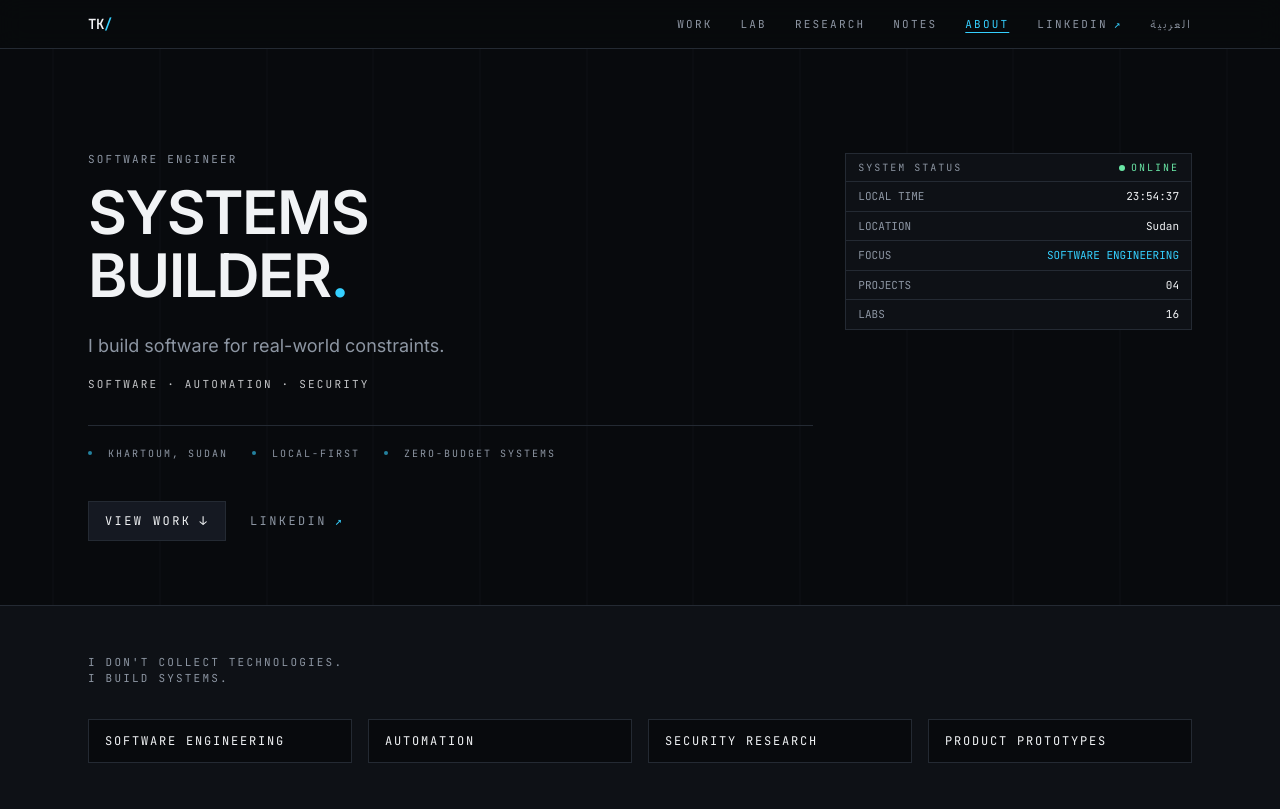
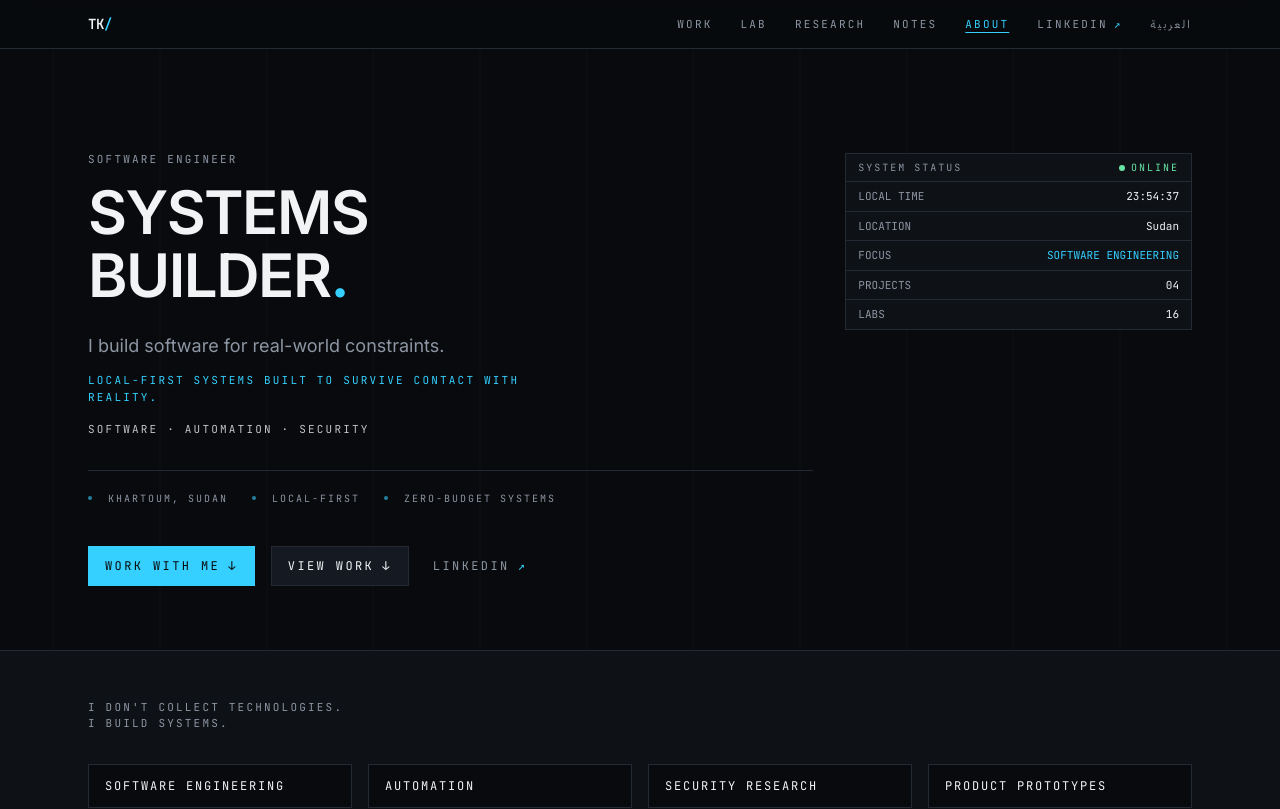
Before and after one commit to Raztaj/portifolio, a Next.js app: page /about in a window 1280 px wide. Shown: the top 809 px of the page. Built offline with nearby package versions, Linux system fonts and the light colour scheme.

Commit message:
site: hero marketing subline + primary CTA (EN+AR); de-translate top-of-funnel Arabic copy

```diff
--- a/app/[lang]/page.tsx
+++ b/app/[lang]/page.tsx
@@ -46,6 +46,9 @@ export default async function Home({
               <p className="mt-6 max-w-md text-lg leading-relaxed text-muted">
                 {dict.hero.blurb}
               </p>
+              <p className="mt-3 max-w-md font-mono text-[11px] uppercase tracking-[0.2em] text-accent">
+                {dict.hero.marketing}
+              </p>
               <div className="mt-4 font-mono text-[11px] uppercase tracking-[0.2em] text-fg/80">
                 {dict.hero.sub}
               </div>
@@ -61,6 +64,15 @@ export default async function Home({
                 ))}
               </div>
               <div className="mt-10 flex flex-wrap items-center gap-4">
+                <a
+                  href={localizeHref(locale, "/#contact")}
+                  className="group inline-flex items-center gap-2 border border-accent bg-accent px-4 py-2.5 font-mono text-[12px] uppercase tracking-[0.2em] text-bg transition-colors hover:bg-transparent hover:text-accent"
+                >
+                  {dict.hero.cta}
+                  <span className="transition-transform group-hover:translate-y-0.5">
+                    ↓
+                  </span>
+                </a>
                 <a
                   href={localizeHref(locale, "/#work")}
                   className="group inline-flex items-center gap-2 border border-line bg-surface-2 px-4 py-2.5 font-mono text-[12px] uppercase tracking-[0.2em] text-fg transition-colors hover:border-accent hover:text-accent"
--- a/lib/content/ar.ts
+++ b/lib/content/ar.ts
@@ -334,7 +334,7 @@ export const arProjects: Project[] = [
       { decision: "تنفيذ محلي معزول", cost: "لا منسّق سحابي خارج الصندوق" },
     ],
     security: {
-      note: "الأداة مسؤولية إن نسيت الرضا. كل مرحلة تعيد فحص النطاق، ولم نبنِ فيها شيئًا تفاعليًا.",
+      note: "الأداة تصير عبئًا إن نُسِي إذنُ الاستخدام. كل مرحلة تعيد فحص النطاق، ولم نبنِ فيها شيئًا تفاعليًا.",
       threatModel: [
         "المسح خارج نطاق الصلاحية",
         "الانتقال من فحوص استطلاعية إلى فحوص تخريبية",
@@ -565,7 +565,7 @@ export const arLabEntries: LabEntry[] = [
     flow: ["REQUEST → WORKERS → RESPONSES", "      ↕", "SERIAL     vs     THREADED"],
     result: "نموذج يُظهر تسارعًا حقيقيًا — والنقطة التي تتصادم عندها الخيوط مع حدود المعدلات ومجموعات الاتصال.",
     learned: [
-      "الموازاة بُعد تتضائل عوائده، لا مضاعف مجاني.",
+      "التوازي بعد تتضائل عوائده، لا مضاعفًا مجانيًا.",
       "الواجهات المقيدة بالمعدل تعاقب العملاء المتوازين؛ الكبح المهذب هو الرابح.",
       "قصة الهندسة تُروى بالقياس لا بالسرعة وحدها.",
     ],
--- a/lib/i18n/ar.ts
+++ b/lib/i18n/ar.ts
@@ -23,8 +23,10 @@ export const dictionaryAr: Dictionary = {
     eyebrow: "مهندس برمجيات",
     heading: ["باني", "الأنظمة"],
     blurb: "أبني برمجيات تعيش في الواقع بكل قيوده.",
+    marketing: "أنظمة محلية أولًا، مصنوعة لتحتّمِل واقع إنترنت متقطعًا.",
     sub: "برمجيات · أتمتة · أمن",
     viewWork: "استعرض المشاريع",
+    cta: "ابدأ مشروعًا",
     linkedin: "LINKEDIN",
     metaBar: ["الخرطوم، السودان", "محلي أولًا", "أنظمة بميزانية صفر"],
   },
@@ -50,17 +52,17 @@ export const dictionaryAr: Dictionary = {
       {
         index: "أ",
         title: "البنية",
-        desc: "كل نظام يحمل قراراته ومفاضلاته، والشكل الذي نتج عنه في النهاية.",
+        desc: "كل نظام يحكي عن قرارات اتُّخذت ومفاضلات وقعت، وما وصل إليه في الآخر.",
       },
       {
         index: "ب",
         title: "الأمن",
-        desc: "نموذج تهديد حيث يلزم، لا ملصق في كل زاوية.",
+        desc: "أمن بقدر الخطر الفعلي، لا شعارات في كل صفحة.",
       },
       {
         index: "ج",
         title: "الأتمتة",
-        desc: "نزيل ضغطات المفاتيح عن العمل المتكرر — بتكلفة زهيدة ونتيجة واضحة.",
+        desc: "نوقف تكرار الشغل المتكرر — بتكلفة قليلة ونتيجة واضحة.",
       },
     ],
     labIndex: "03 / التجارب",
@@ -81,7 +83,7 @@ export const dictionaryAr: Dictionary = {
     fullProfile: "الملف الكامل",
     aboutP1: "مهندس برمجيات، همّي الأنظمة العملية والأتمتة والبرمجيات التي تراعي الأمن.",
     aboutP2:
-      "أستمتع بالعمل حين يتوقف الحل الواضح عن الصلاحية لأن البيئة غير منضبطة.",
+      "أستمتع حين يفشل الحل الجاهز أمام واقع غير متوقع، ولا تصلح الإجابة إلّا بعد ملامسة المشكلة على الأرض.",
     stackLabel: "الأدوات",
     timelineLabel: "المسار الزمني",
     timeline: [
@@ -105,7 +107,7 @@ export const dictionaryAr: Dictionary = {
       "أنظمة ثنائية اللغة",
     ],
     contactEyebrow: "عندك مشكلة؟",
-    contactText: "إن كان عندك مشروع أو نظام أو مشكلة تقنية عنيدة:",
+    contactText: "عندك مشروع أو نظام أو مشكلة تقنية ما انحلَّت؟",
     contactLinks: ["بريد", "LINKEDIN"],
     letsBuild: ["لنبنِ", "شيئًا", "معًا"],
   },
@@ -114,7 +116,7 @@ export const dictionaryAr: Dictionary = {
     back: "الأعمال",
     interface: "00 / الواجهة",
     interfaceNote:
-      "صُوِّرت من النظام الحي — السطح الذي يصله المستخدم الفعلي.",
+      "لقطات شاشة من النظام الحي — السطح الذي يراه المستخدم فعلًا.",
     problem: "01 / المشكلة",
     constraints: "02 / القيود",
     architecture: "03 / البنية",
@@ -174,7 +176,7 @@ export const dictionaryAr: Dictionary = {
     statementLead:
       "أبني برمجيات صُمّمت لقيود العالم الحقيقي — أنظمة تظل تعمل حتى حين يتعطل كل من حولها.",
     statementBody:
-      "أستمتع بالعمل حيث يسقط الحل الواضح لأن البيئة غير مهذبة: شبكات لا تستقر، وجمهور عربي أولًا، وفرق ميدانية، وميزانيات شبه منعدمة. الهندسة المثيرة تسكن المسافة بين ما يفترضه الكتب وما يحدث فعلًا على الأرض.",
+      "أستمتع حيث يفشل الحل الكتابي لأن الواقع غير منضبط: شبكات لا تستقر، وجمهور عربي أولًا، وفرق ميدانية، وميزانيات شبه منعدمة. الهندسة المثيرة تسكن المسافة بين ما يفترضه الكتب وما يحدث فعلًا على الأرض.",
     interests: "02 / ما يشغلني الآن",
     contact: "03 / تواصل",
     stack: "الأدوات",
--- a/lib/i18n/dict.ts
+++ b/lib/i18n/dict.ts
@@ -21,8 +21,10 @@ export const dictionaryEn = {
     eyebrow: "SOFTWARE ENGINEER",
     heading: ["SYSTEMS", "BUILDER"],
     blurb: "I build software for real-world constraints.",
+    marketing: "Local-first systems built to survive contact with reality.",
     sub: "Software · Automation · Security",
     viewWork: "VIEW WORK",
+    cta: "WORK WITH ME",
     linkedin: "LINKEDIN",
     metaBar: ["Khartoum, Sudan", "Local-first", "Zero-budget systems"],
   },
```
